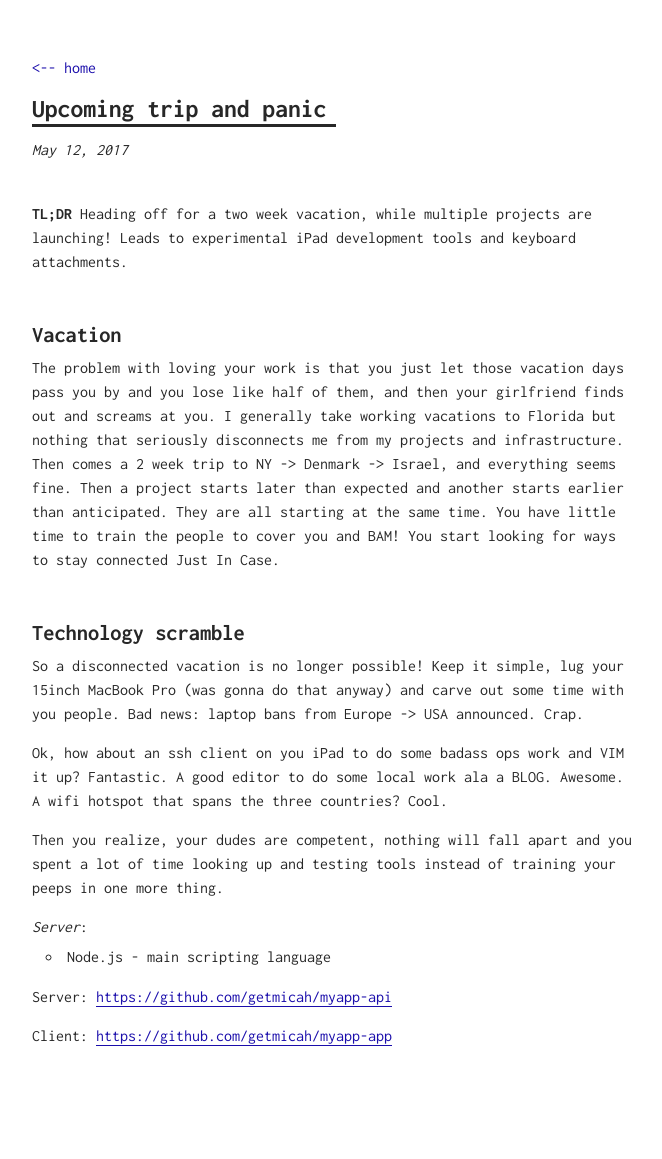
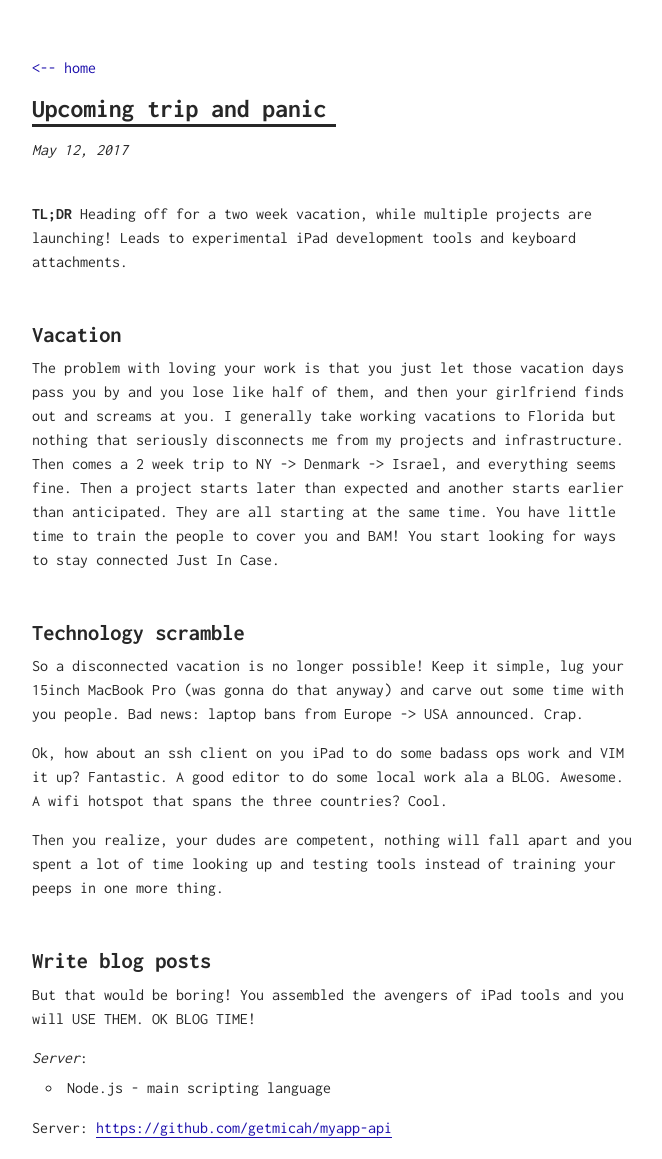
Before and after one commit to lechegaray/leche, a Jekyll site: the page built from _posts/2017-05-12-panic-at-the-project-co.md, in a window 1280 px wide. Shown: the top 1159 px of the page, without its empty margins (308-970 px from the left). Built offline with Jekyll 4.4.1, drawn with Linux system fonts in a browser that asks for light colours.

```diff
--- a/_posts/2017-05-12-panic-at-the-project-co.md
+++ b/_posts/2017-05-12-panic-at-the-project-co.md
@@ -15,6 +15,9 @@ Ok, how about an ssh client on you iPad to do some badass ops work and VIM it up
 
 Then you realize, your dudes are competent, nothing will fall apart and you spent a lot of time looking up and testing tools instead of training your peeps in one more thing.
 
+# Write blog posts
+But that would be boring! You assembled the avengers of iPad tools and you will USE THEM. OK BLOG TIME!
+
 *Server*:
 
 * Node.js - main scripting language
@@ -23,3 +26,5 @@ Then you realize, your dudes are competent, nothing will fall apart and you spen
 Server: [https://github.com/getmicah/myapp-api](https://github.com/getmicah/myapp-api)
 
 Client: [https://github.com/getmicah/myapp-app](https://github.com/getmicah/myapp-app)
+
+![Image of Docker Video](asset.png)
```
